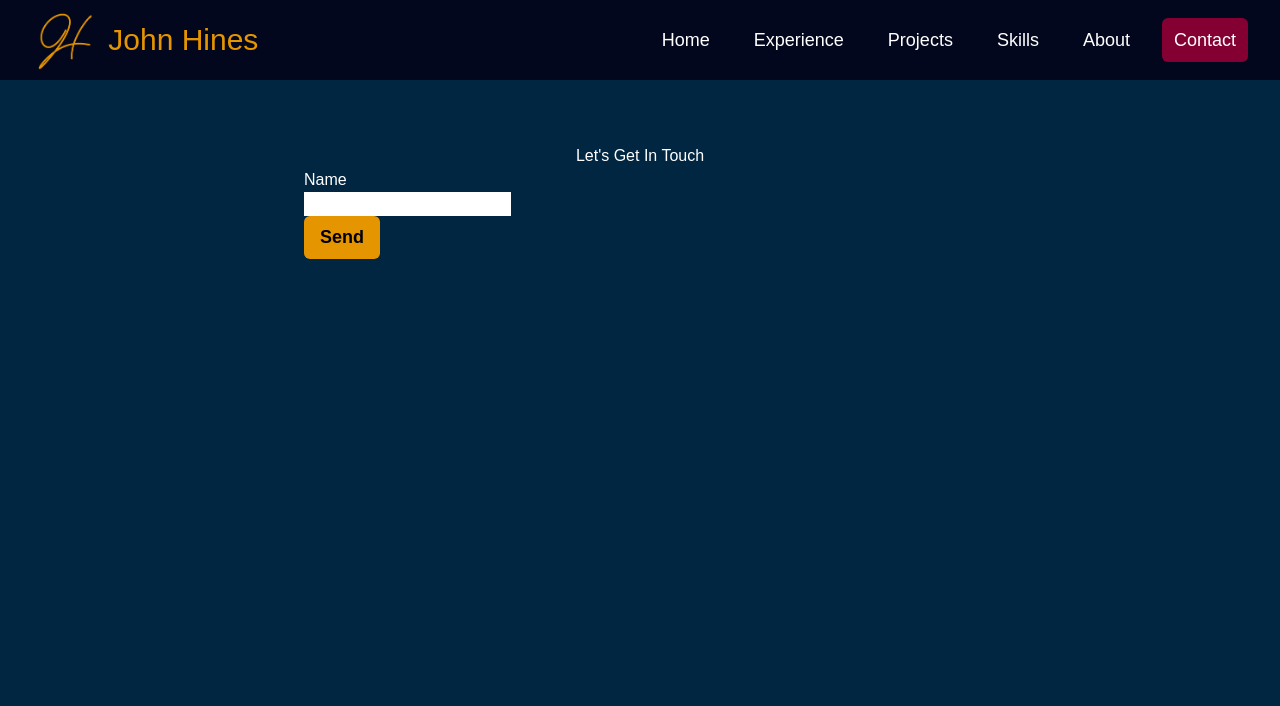
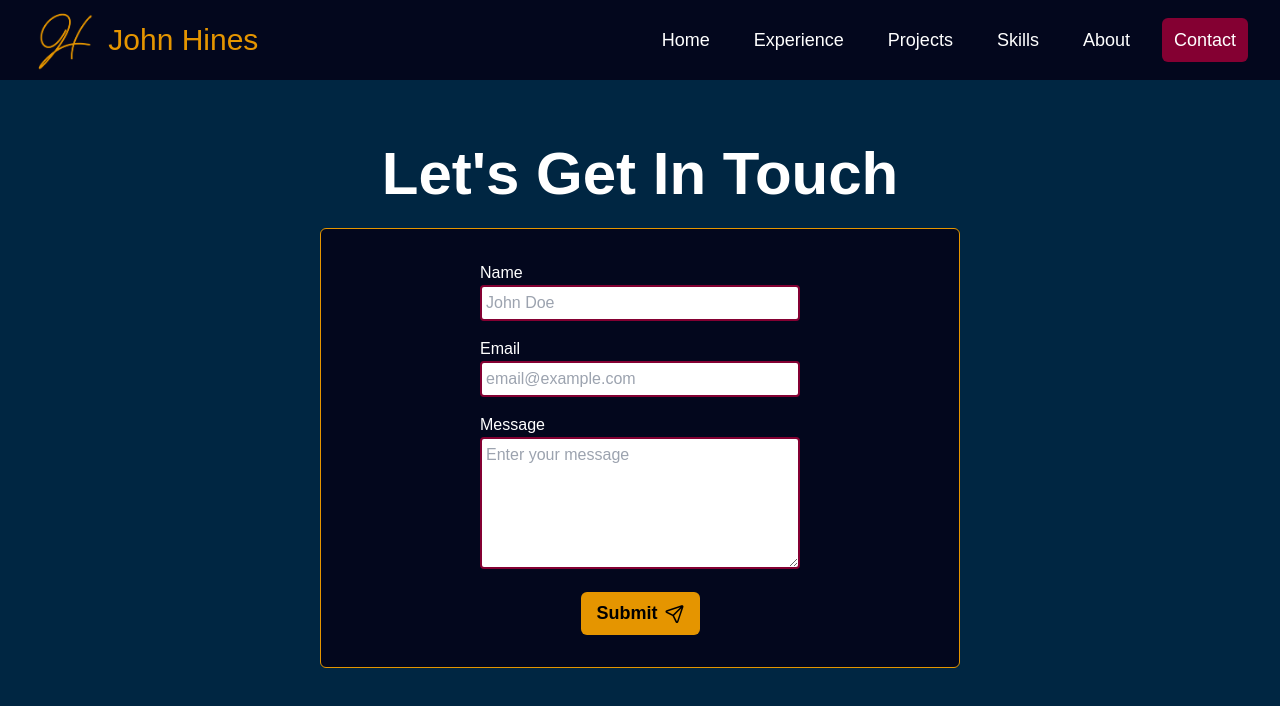
Before and after one commit to SanctusFides/portfolio, a Vue app: page /contact in a window 1280 px wide. Shown: the top 706 px of the page. Built offline with nearby package versions, Linux system fonts and the light colour scheme.

Commit message:
Contact form body created and semi stylized

```diff
--- a/src/views/ContactView.vue
+++ b/src/views/ContactView.vue
@@ -8,23 +8,39 @@
     <!-- container class for positioning the content in the middle and a litle bit down from the top -->
     <div class="container m-auto max-w-2xl py-16">
       <!-- this div is for the forms outter body -->
-      <div class="div">
-        <h1 class="text-center">Let's Get In Touch</h1>
+      <div class="div ">
+        <h1 class="text-center text-6xl font-semibold mb-6">Let's Get In Touch</h1>
         <form>
             <!-- This div is for sizing the inputs and arranging the form items -->
-            <div class="div">
-              <div>
+            <div class="form flex flex-col items-center px-6 py-8 mb-4 border rounded-md m-4">
+              <div class="mb-4">
                 <label class="block" for="name">Name</label>
-                <input type="text" name="name" id="name">
-
-
+                <input class="w-80 border-2 rounded" type="text" name="name" id="name" placeholder="John Doe" required>
               </div>
 
+              <div class="mb-4">
+                <label class="block" for="name">Email</label>
+                <input class="w-80 border-2 rounded" type="email" name="name" id="name" placeholder="email@example.com">
+              </div>
 
-              <div>
-                <button
-                  class="font-"
-                  type="submit">Send</button>
+              <div class="mb-4">
+                <label class="block" for="name">Message</label>
+                <textarea
+                class="w-80 border-2 rounded"
+                rows="5"
+                cols="33"
+                name="message"
+                id="message"
+                maxlength="1000" placeholder= "Enter your message" required/>
+              </div>
+
+              <div class="justify-self-center ">
+                <button class="submit-button" type="submit">
+                  <span class="flex items-center gap-2">
+                    Submit
+                    <i class="pi pi-send"></i>
+                  </span>
+                </button>
               </div>
             </div>
           </form>
@@ -39,11 +55,31 @@
 </template>
 
 <style scoped>
- * {
-  color: white;
- }
 
- button {
+  h1, label {
+    color: white;
+  }
+
+  .form {
+    background-color: var(--j-darkblue);
+  }
+
+  .div, .form {
+    border-color: var(--j-yellow);
+  }
+
+  input, textarea {
+    border-color: var(--j-claret);
+    padding: 4px;
+    box-sizing:border-box;
+  }
+
+  .pi {
+    color: black;
+  }
+
+
+  .submit-button {
     background-color: var(--j-yellow);
     color: black;
     padding-top: .5rem;
@@ -53,8 +89,9 @@
     border-radius: 0.375rem;
     font-weight: bold;
     font-size: large;
- }
- button:hover {
+  }
+
+  .submit-button:hover {
     background-color: var(--j-claret);
     color: white;
     padding-top: .5rem;
@@ -64,5 +101,8 @@
     border-radius: 0.375rem;
     font-weight: bold;
     font-size: large;
- }
+  }
+  .submit-button:hover .pi {
+    color:white
+  }
 </style>
```
